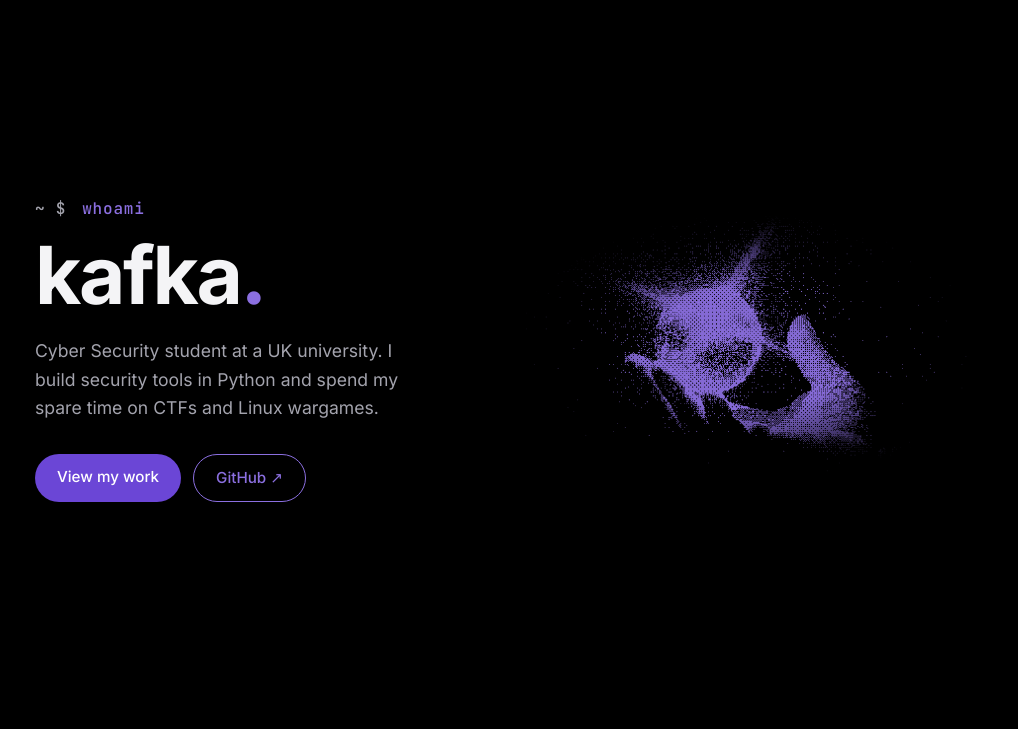
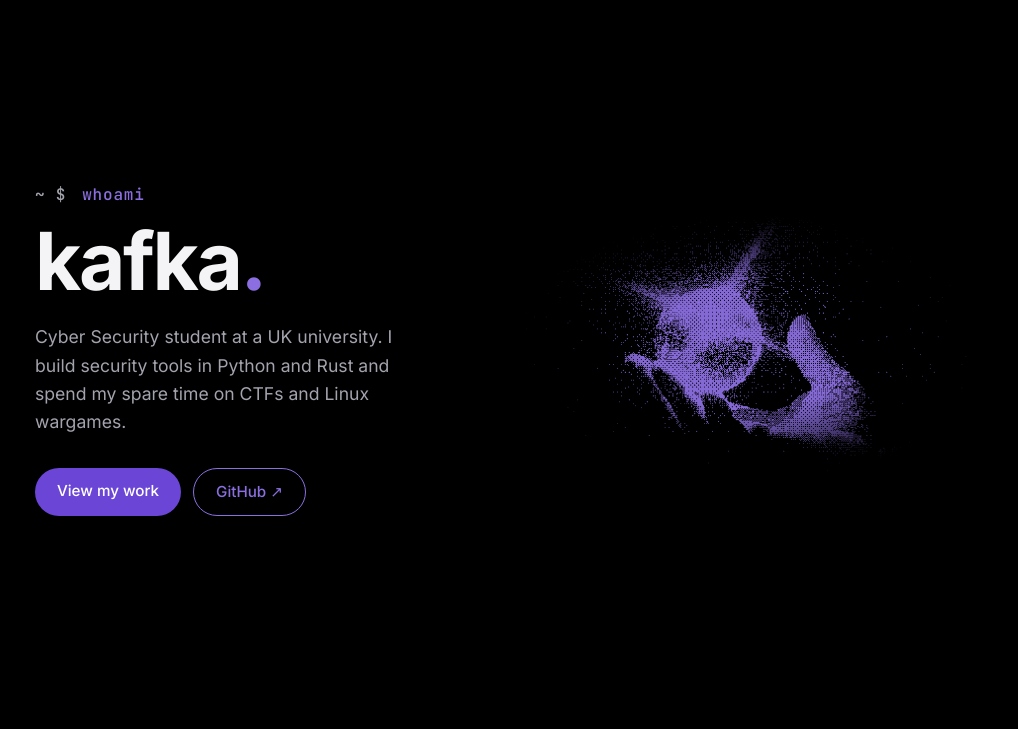
Before and after one commit to kafkaesqueismn/kafkaesqueismn.github.io, a plain HTML site: page index.html in a window 1280 px wide. Shown: the part 71-800 px from the top of the page, without its empty margins (129-1147 px from the left). Drawn offline with Linux system fonts and the light colour scheme.

Commit message:
Mention Rust in intro
Co-Authored-By: Claude Opus 5.5 <noreply@anthropic.com>

```diff
--- a/index.html
+++ b/index.html
@@ -4,7 +4,7 @@
     <meta charset="UTF-8">
     <meta name="viewport" content="width=device-width, initial-scale=1.0">
     <title>kafka</title>
-    <meta name="description" content="kafka — Cyber Security student building security tools in Python.">
+    <meta name="description" content="kafka — Cyber Security student building security tools in Python and Rust.">
     <link rel="canonical" href="https://metamorphs.dev/">
     <link rel="icon" href="assets/favicon.svg" type="image/svg+xml">
     <link rel="icon" href="assets/favicon-32.png" sizes="32x32" type="image/png">
@@ -13,7 +13,7 @@
     <meta property="og:type" content="website">
     <meta property="og:url" content="https://metamorphs.dev/">
     <meta property="og:title" content="kafka · Cyber Security student">
-    <meta property="og:description" content="Python security tools, CTFs and write-ups by a UK Cyber Security student.">
+    <meta property="og:description" content="Python and Rust security tools, CTFs and write-ups by a UK Cyber Security student.">
     <meta property="og:image" content="https://metamorphs.dev/assets/og.png">
     <meta property="og:image:width" content="1200">
     <meta property="og:image:height" content="630">
@@ -58,7 +58,7 @@
                 <div class="hero__text reveal">
                     <p class="eyebrow"><span class="prompt">~ $</span> whoami</p>
                     <h1>kafka<span class="accent">.</span></h1>
-                    <p class="hero__sub">Cyber Security student at a UK university. I build security tools in Python and spend my spare time on CTFs and Linux wargames.</p>
+                    <p class="hero__sub">Cyber Security student at a UK university. I build security tools in Python and Rust and spend my spare time on CTFs and Linux wargames.</p>
                     <div class="hero__cta">
                         <a href="#projects" class="btn btn--solid">View my work</a>
                         <a href="https://github.com/kafkaesqueismn" class="btn btn--ghost" target="_blank" rel="noopener">GitHub ↗</a>
```
